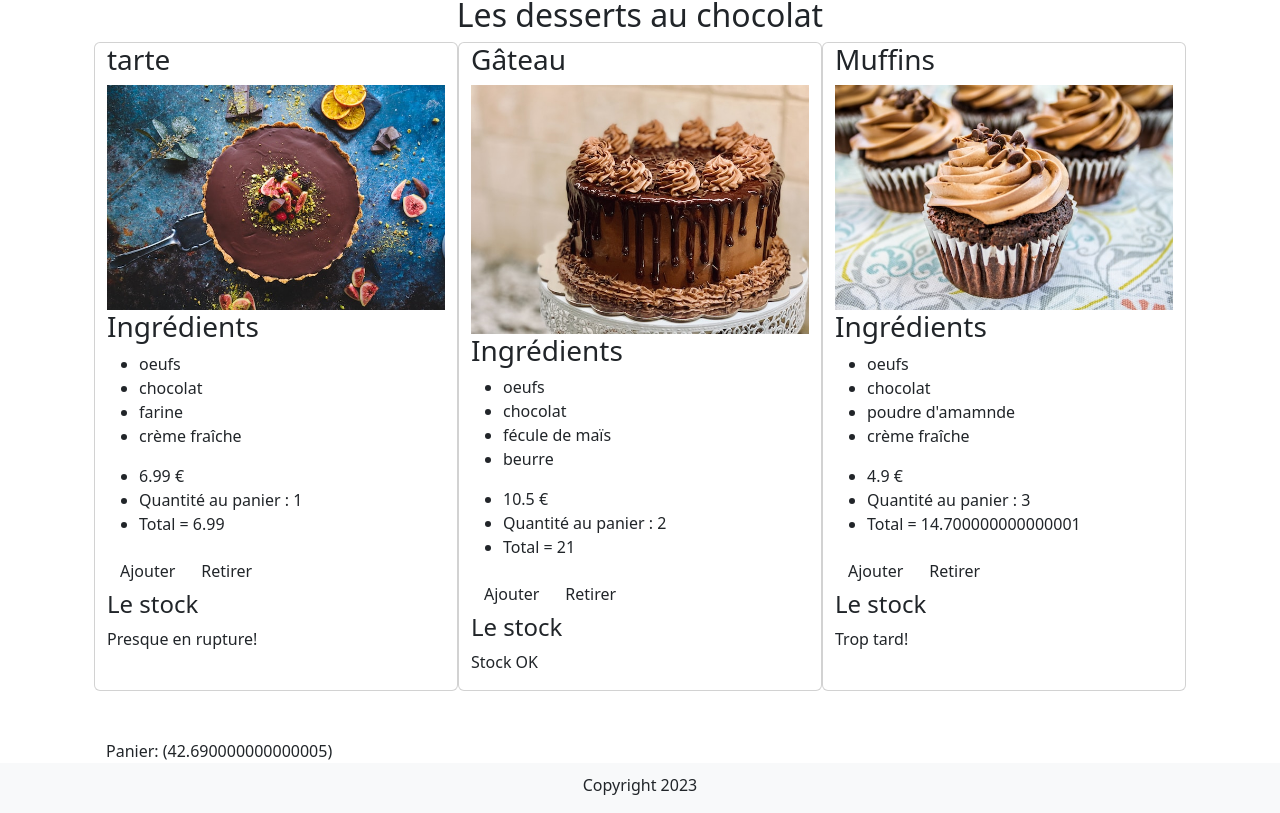
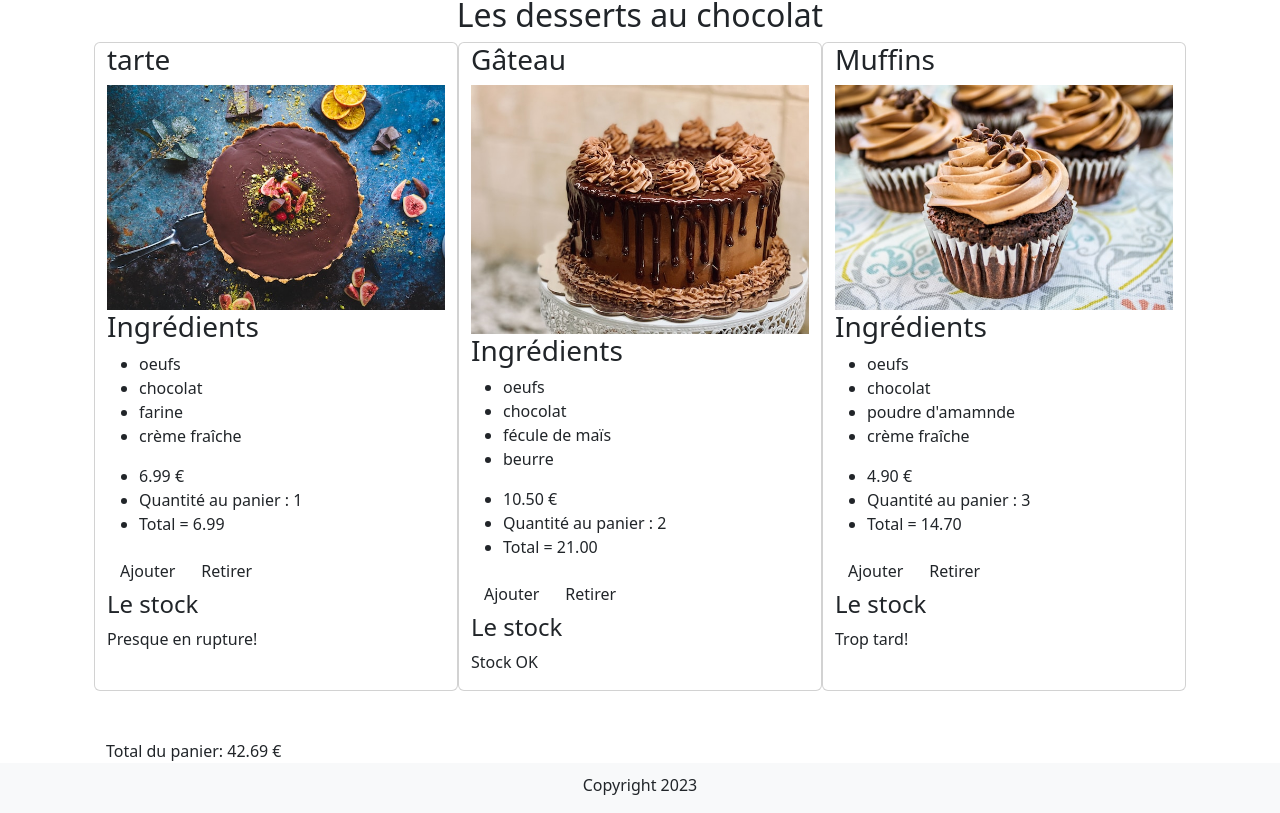
Before and after one commit to ChristelleKandel/demoBoutiqueVueJS, a Vue app: page / in a window 1280 px wide. Shown: the part 283-1096 px from the top of the page. Built offline with nearby package versions, Linux system fonts and the light colour scheme.

Commit message:
formatage des prix toFixed(2)

```diff
--- a/src/components/PatisserieRow.vue
+++ b/src/components/PatisserieRow.vue
@@ -35,9 +35,11 @@ const produits = ref([
 
 // Calcul du total du panier
 const TotalCart = computed(() => {
-  return produits.value.reduce((TotalCart, produit) => {
+  const unformattedTotal = produits.value.reduce((TotalCart, produit) => {
     return (TotalCart + produit.price * produit.quantity);
   }, 0);
+  return unformattedTotal // On ne le formate pas ici si on le formate dans le template
+  // return unformattedTotal.toFixed(2); // Formatage avec 2 chiffres après la virgule
 });
 
 // Fonction pour augmenter la quantité d'un produit
@@ -83,9 +85,9 @@ const decrementQuantity = (produit) => {
           <template v-slot:panier>
             <div>
               <ul>
-                <li>{{ produit.price }} €</li>
+                <li>{{ produit.price.toFixed(2) }} €</li> <!-- Formatage du prix unitaire -->
                 <li>Quantité au panier : {{ produit.quantity }}</li>
-                <li>Total = {{ produit.price * produit.quantity }} {{ sous_card }}</li>
+                <li>Total = {{ (produit.price * produit.quantity).toFixed(2) }}</li>  <!-- Formatage du total individuel -->
               </ul>
                 <button class="btn" @click="incrementQuantity(produit)">Ajouter</button>
                 <button class="btn" @click="decrementQuantity(produit)">Retirer</button>
@@ -102,7 +104,7 @@ const decrementQuantity = (produit) => {
         </Cards>
 
         <div class="shopping-cart">
-          <div class="cart">Panier: ({{ TotalCart }})</div>
+          <div class="cart">Total du panier: {{ TotalCart.toFixed(2) }} €</div> <!-- Formatage du total du panier -->
         </div>
 
     </div>
```
